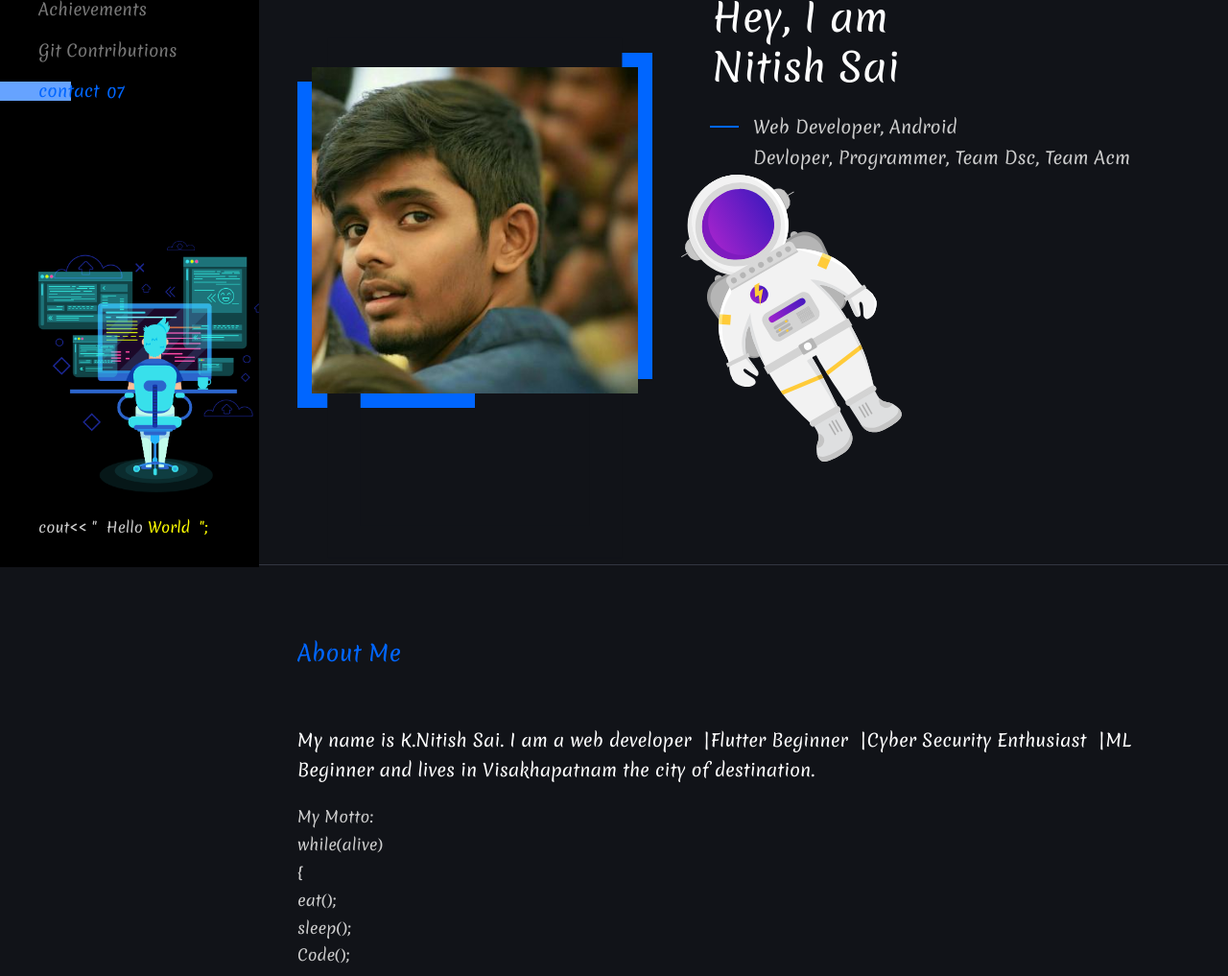
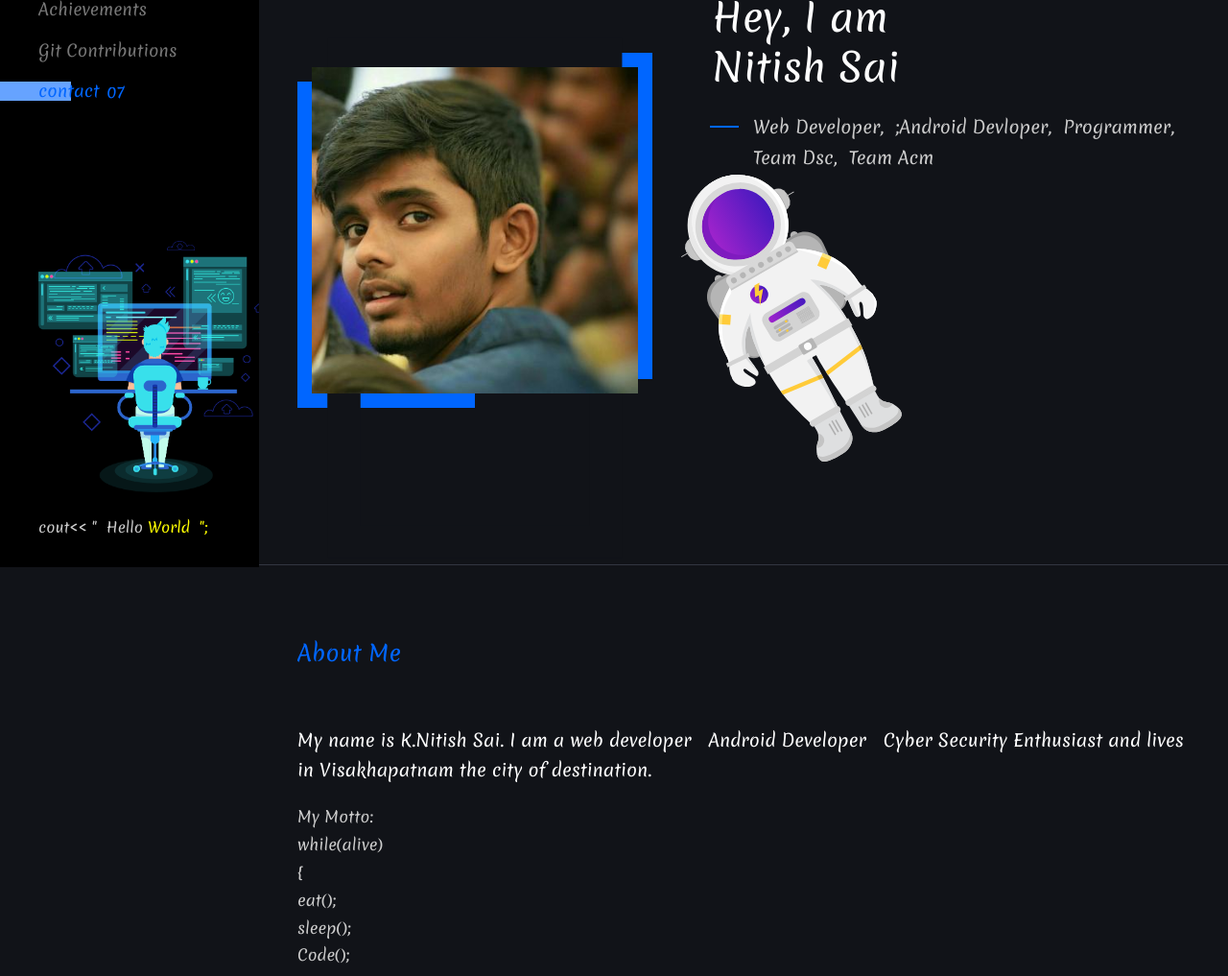
Before and after one commit to nitishsai9/new_portifolio, a plain HTML site: page index.html in a window 1280 px wide. Shown: the part 209-1226 px from the top of the page at 96% size. Drawn offline with nearby package versions, Linux system fonts and the light colour scheme.

Commit message:
tweaks 2.0

```diff
--- a/index.html
+++ b/index.html
@@ -95,7 +95,7 @@
 									<span class="wow slideInLeft" data-wow-delay=".2s">Nitish Sai</span>
 								</h2>
 								<p>
-									<span class="wow slideInLeft" data-wow-delay=".5s">Web Developer,&nbsp;Android Devloper,&nbsp;Programmer,&nbsp;Team Dsc,&nbsp;Team Acm</span>
+									<span class="wow slideInLeft" data-wow-delay=".5s">Web Developer,&nbsp ;Android Devloper,&nbsp; Programmer,&nbsp; Team Dsc,&nbsp; Team Acm</span>
 								</p>
 							</div>
 						<div class="objects">
@@ -117,7 +117,7 @@
 							<!-- section heading -->
 							<h3 class="wrapper-heading">About Me</h3>
 
-							<h4 class="about-sub-heading">My name is K.Nitish Sai. I am a web developer &nbsp;|Flutter Beginner &nbsp;|Cyber Security Enthusiast &nbsp;|ML Beginner and lives in  Visakhapatnam the city of destination.</h4>
+							<h4 class="about-sub-heading">My name is K.Nitish Sai. I am a web developer &nbsp; Android Developer &nbsp; Cyber Security Enthusiast  and lives in  Visakhapatnam the city of destination.</h4>
 							<p class="about-text">
 
 							 My Motto:<br> while(alive)</br>{<br> eat();<br> sleep(); <br> Code();<br> }<br>
```
